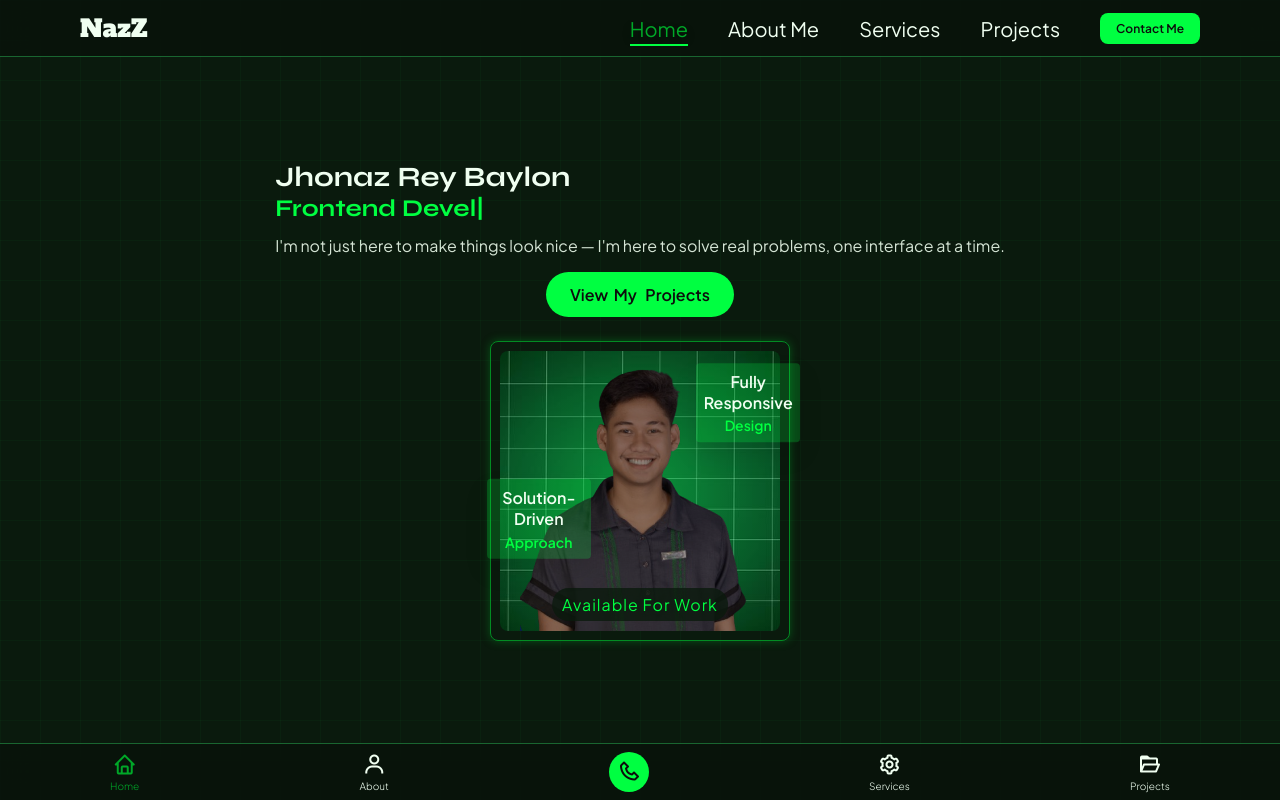
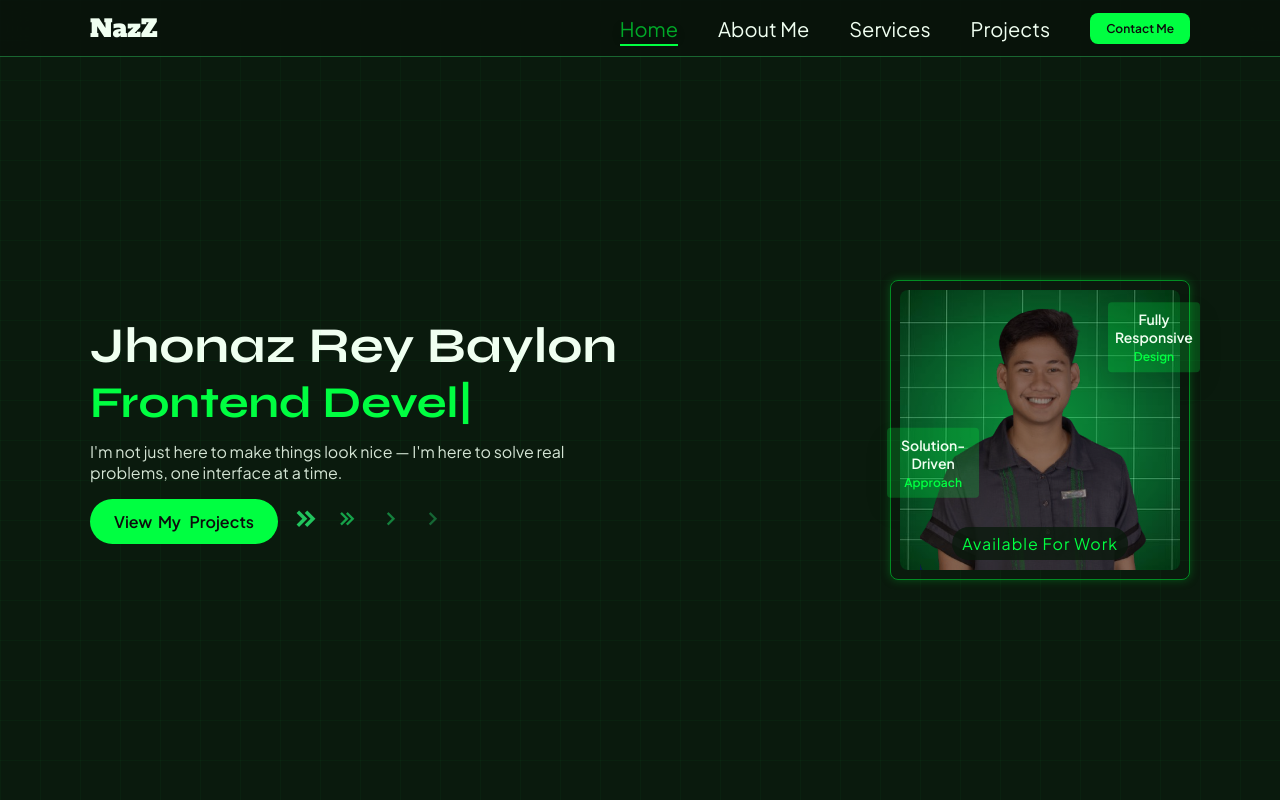
Before and after one commit to JhonazRey/Portfolio-HtmlCss, a plain HTML site: page index.html in a window 1280 px wide. Shown: the top 800 px of the page. Drawn offline with nearby package versions, Linux system fonts and the light colour scheme.

Commit message:
Make hero section responsive

```diff
--- /dev/null
+++ b/css/media.css
@@ -0,0 +1,54 @@
+/* Mobile to tablet breakpoint */
+@media (max-width: 799px) {
+    header nav {
+        display: none;
+    }
+
+    .nav-buttom {
+        display: flex;
+    }
+}
+
+
+/* Tablet to desktop breakpoint */
+@media (min-width: 800px) {
+    .hero {
+        display: flex;
+        flex-direction: row;
+        justify-content: space-between;
+    }
+
+    .hero .left-section {
+        width: clamp(380px, 42.97vw, 650px);
+        text-align: left;
+    }
+
+    .left-section-text .name {
+        font-size: clamp(2.375rem, 3.91vw, 3.75rem);;
+    }
+
+    .left-section-text .aspiring {
+        font-size: clamp(2rem, 3.44vw, 3.375rem);
+    }
+
+    .left-section-content {
+        align-items: flex-start;
+    }
+
+    .left-section-content .buttons
+    :is(.chevron-1, .chevron-2, .chevron-3, .chevron-4) {
+        display: block;
+    }
+
+    .hero .right-section .img-border {
+        width: clamp(250px, 23.44vw, 350px);
+        height: clamp(250px, 23.44vw, 350px);
+    }
+
+    .img-border .grid-bg {
+        width: 330px;
+        height: 330px;
+        width: clamp(230px, 21.88vw, 330px);
+        height: clamp(230px, 21.88vw, 330px);
+    }
+}
--- a/css/portfolio.css
+++ b/css/portfolio.css
@@ -55,7 +55,7 @@ body {
         rgba(0, 255, 65, 1) 50%,
         rgba(0, 255, 65, 0.2) 100%
     );
-    --padding-sides: clamp(16px, calc(6.667vw - 5.33px), 120px);;
+    --padding-sides: clamp(16px, 7.03vw, 120px);
 
 }
 /* --------------------------------------------------------------------------------- */
@@ -190,6 +190,7 @@ nav ul li:last-child a.active {
     backdrop-filter: blur(14px);
     -webkit-backdrop-filter: blur(14px);
     border-top: 1px solid rgba(57, 255, 120, .35);
+    display: none;
 
     .nav-icon {
         display: flex;
@@ -251,6 +252,7 @@ nav ul li:last-child a.active {
     align-items: center;
     padding-left: var(--padding-sides);
     padding-right: var(--padding-sides);
+    padding-top: 60px;
     position: relative;
     overflow: hidden;
 }
@@ -267,21 +269,22 @@ nav ul li:last-child a.active {
 }
 
 .hero .left-section {
-    /* width: 380px; */
+    width: clamp(280px, 76vw, 380px);
     display: flex;
     flex-direction: column;
     justify-content: start;
     gap: 12px;
+    text-align: center;
 }
 
 .left-section-text .name {
-    font-size: 28px;
+    font-size: clamp(1.75rem, 7.6vw, 2.375rem);
     font-family: var(--font-primary);
     color: var(--heading-text-color);
 }
 
 .left-section-text .aspiring {
-    font-size: 24px;
+    font-size: clamp(1.5rem, 6.8vw, 32px);
     font-family: var(--font-primary);
     color: var(--primary-color);
 }
@@ -353,9 +356,6 @@ nav ul li:last-child a.active {
 }
 
 
-
-
-
 .hero .right-section {
     display: flex;
     align-items: center;
@@ -367,8 +367,8 @@ nav ul li:last-child a.active {
     align-items: center;
     justify-content: center;
     border: 1px solid var(--pressed-border-color);
-    width: clamp(200px, 50vw, 300px);
-    height: clamp(200px, 50vw, 300px);
+    width: clamp(200px, 50vw, 250px);
+    height: clamp(200px, 50vw, 250px);
     border-radius: 8px;
     animation: borderGlow 2s ease-in-out infinite;
 }
@@ -386,8 +386,8 @@ nav ul li:last-child a.active {
 }
 
 .img-border .grid-bg {
-    width: clamp(185px, 46vw, 280px);
-    height: clamp(185px, 46vw, 280px);
+    width: clamp(185px, 46vw, 230px);
+    height: clamp(185px, 46vw, 230px);
     border-radius: 8px;
     position: relative;
     overflow: hidden;
@@ -489,14 +489,14 @@ nav ul li:last-child a.active {
     text-align: center;
     max-width: 8ch;
     font-family: var(--font-secondary);
-    font-size: clamp(0.625rem, 2.8vw, 1rem);
+    font-size: clamp(0.625rem, 2.4vw, 0.875rem);
     color: var(--heading-text-color);
     font-weight: 600;
 }
 
 .stats-card1 span, .stats-card2 span {
     font-family: var(--font-secondary);
-    font-size: clamp(0.5rem, 2.4vw, 0.875rem);
+    font-size: clamp(0.5rem, 2.2vw, 0.75rem);
     color: var(--primary-color);
     font-weight: 600;
     text-align: center;
@@ -822,6 +822,7 @@ nav ul li:last-child a.active {
     border-radius: 12px;
     box-shadow: 0 2px 4px 0 rgba(12, 12, 12, 0.2);
     transition: box-shadow 0.3s ease, transform 0.3s ease;
+    z-index: 10;
 }
 
 .card-container:hover {
@@ -1080,10 +1081,29 @@ figcaption .tech-use p {
   border-style: solid;
 }
 
-.corner-tl { top: -1px;    left: -1px;  border-width: 2px 0 0 2px; }
-.corner-tr { top: -1px;    right: -1px; border-width: 2px 2px 0 0; }
-.corner-bl { bottom: -1px; left: -1px;  border-width: 0 0 2px 2px; }
-.corner-br { bottom: -1px; right: -1px; border-width: 0 2px 2px 0; }
+.corner-tl {
+    top: -1px;
+    left: -1px;
+    border-width: 2px 0 0 2px;
+}
+
+.corner-tr {
+    top: -1px;
+    right: -1px;
+    border-width: 2px 2px 0 0;
+}
+
+.corner-bl {
+    bottom: -1px;
+    left: -1px;
+    border-width: 0 0 2px 2px;
+}
+
+.corner-br {
+    bottom: -1px;
+    right: -1px;
+    border-width: 0 2px 2px 0;
+}
 
 
 .cp-heading {
@@ -1209,20 +1229,3 @@ figcaption .tech-use p {
   font-size: 14px;
   color: var(--pressed-border-color);
 }
-
-
-
-
-
-
-
-
-
-/* ------------ Media Query ------------------ */
-
-
-@media (max-width: 799px) {
-    header nav {
-        display: none;
-    }
-}
--- a/index.html
+++ b/index.html
@@ -17,6 +17,7 @@
     />
     <!-- <link rel="stylesheet" href="https://unpkg.com/boxicons@2.1.4/css/boxicons.min.css"> -->
     <link rel="stylesheet" href="/css/portfolio.css" />
+    <link rel="stylesheet" href="/css/media.css">
   </head>
   <body>
 
@@ -50,10 +51,10 @@
           <p>I'm not just here to make things look nice — I'm here to solve real problems, one interface at a time.</p>
           <div class="buttons">
             <div class="view-projects"><a href="#Projects">View &nbsp;My &nbsp; Projects</a></div>
-            <div class="chevron-1"><i class='bx bxs-chevrons-left'></i></div>
-            <div class="chevron-2"><i class='bx bx-chevrons-left'></i></div>
-            <div class="chevron-3"><i class='bx bx-chevron-left'></i></div>
-            <div class="chevron-4"><i class='bx bx-chevron-left'></i></div>
+            <div class="chevron-1"><i class='bx bxs-chevrons-right'></i></div>
+            <div class="chevron-2"><i class='bx bx-chevrons-right'></i></div>
+            <div class="chevron-3"><i class='bx bx-chevron-right'></i></div>
+            <div class="chevron-4"><i class='bx bx-chevron-right'></i></div>
           </div>
         </div>
 
```
Lines whose indentation alone changed are shown as unchanged.
